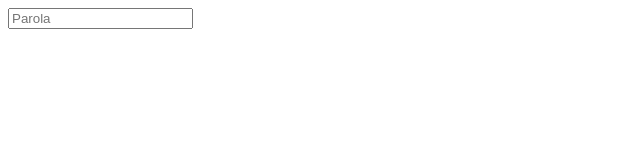
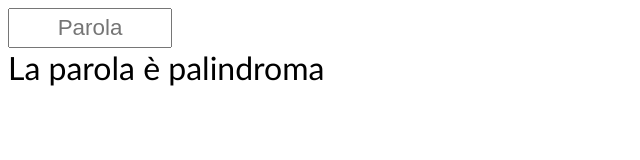
Before and after one commit to marraguglielmo/js-paliedispari, a plain HTML site: page index.html in a window 1280 px wide. Shown: the whole page, without its empty margins (0-640 px from the left). Drawn offline with Linux system fonts and the light colour scheme.

Commit message:
[add] css e stampa

```diff
--- a/JS/script.js
+++ b/JS/script.js
@@ -1,12 +1,22 @@
+const outputPali = document.querySelector('.output-palindroma');
 const word = document.getElementById('word-input').value;
 // uso la funzione
 const wordReverse = reverse(word);
+// verifico se la parola è palindroma
+if(word == wordReverse){
+    outputPali.innerHTML = `La parola <strong>${word}</strong> è palindroma`;
+}else{
+    outputPali.innerHTML = `La parola <strong>${word}</strong> non è palindroma`;
+}
+
 
 
 // FUNZIONE
 function reverse(txt){
-    let txtReverse = txt.split('').reverse('');
+    // aggiungo il metodo join per riunire le lettere e poter confrontare le stringhe
+    let txtReverse = txt.split('').reverse('').join('');
     return txtReverse;
 }
 
+console.log(word);
 console.log(wordReverse);
--- a/css/style.css
+++ b/css/style.css
@@ -0,0 +1,15 @@
+body{
+    font-family: 'Trebuchet MS', 'Lucida Sans Unicode', 'Lucida Grande', 'Lucida Sans', Arial, sans-serif;
+}
+
+#word-input{
+    width: 150px;
+    padding: 5px;
+    text-align: center;
+    font-size: 1.4rem;
+}
+
+.output-palindroma{
+    width: fit-content;
+    font-size: 2rem;
+}
--- a/index.html
+++ b/index.html
@@ -11,6 +11,7 @@
     <div class="container">
 
         <input id="word-input" type="text" placeholder="Parola">
+        <div class="output-palindroma"></div>
 
     </div>
 
```
